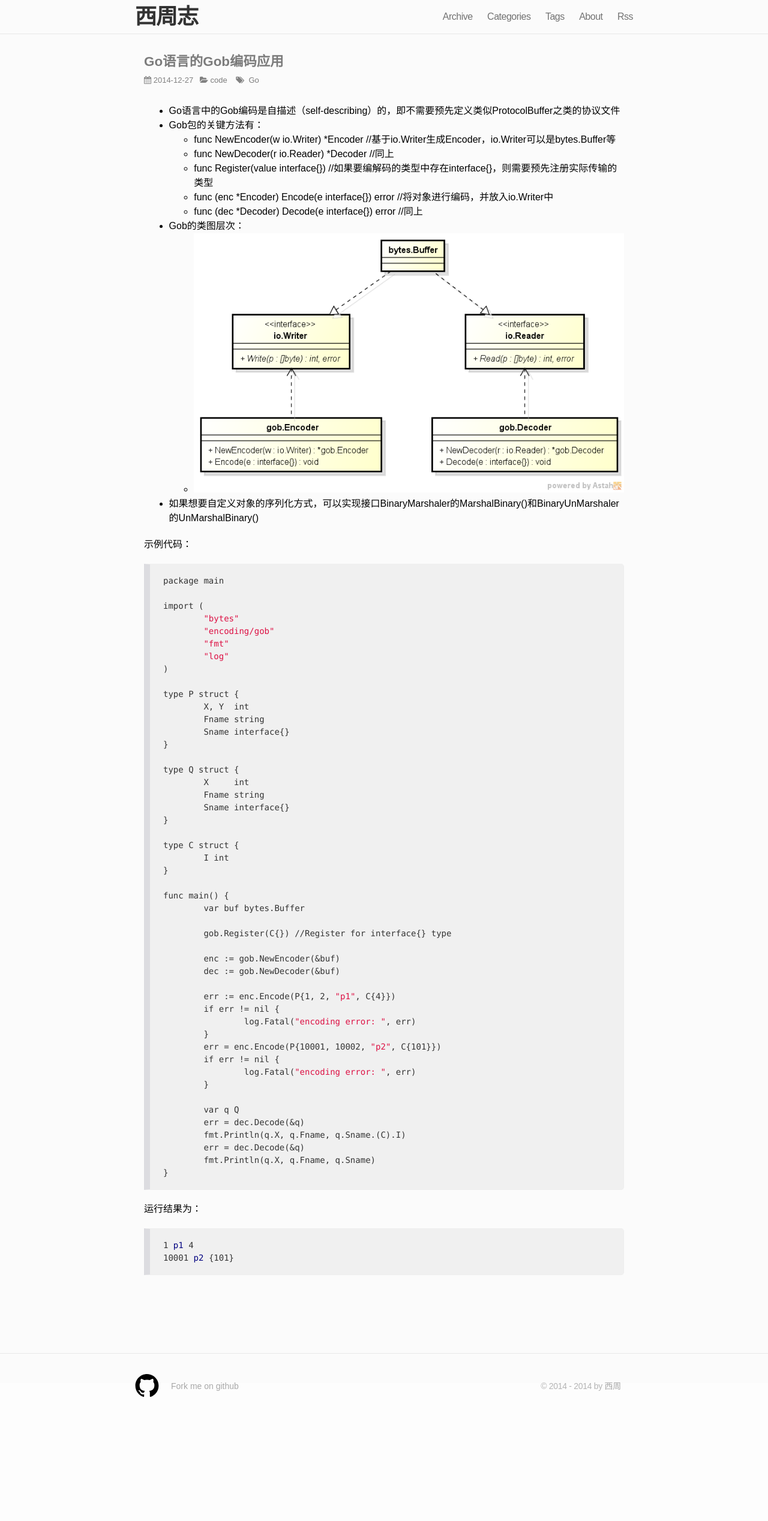
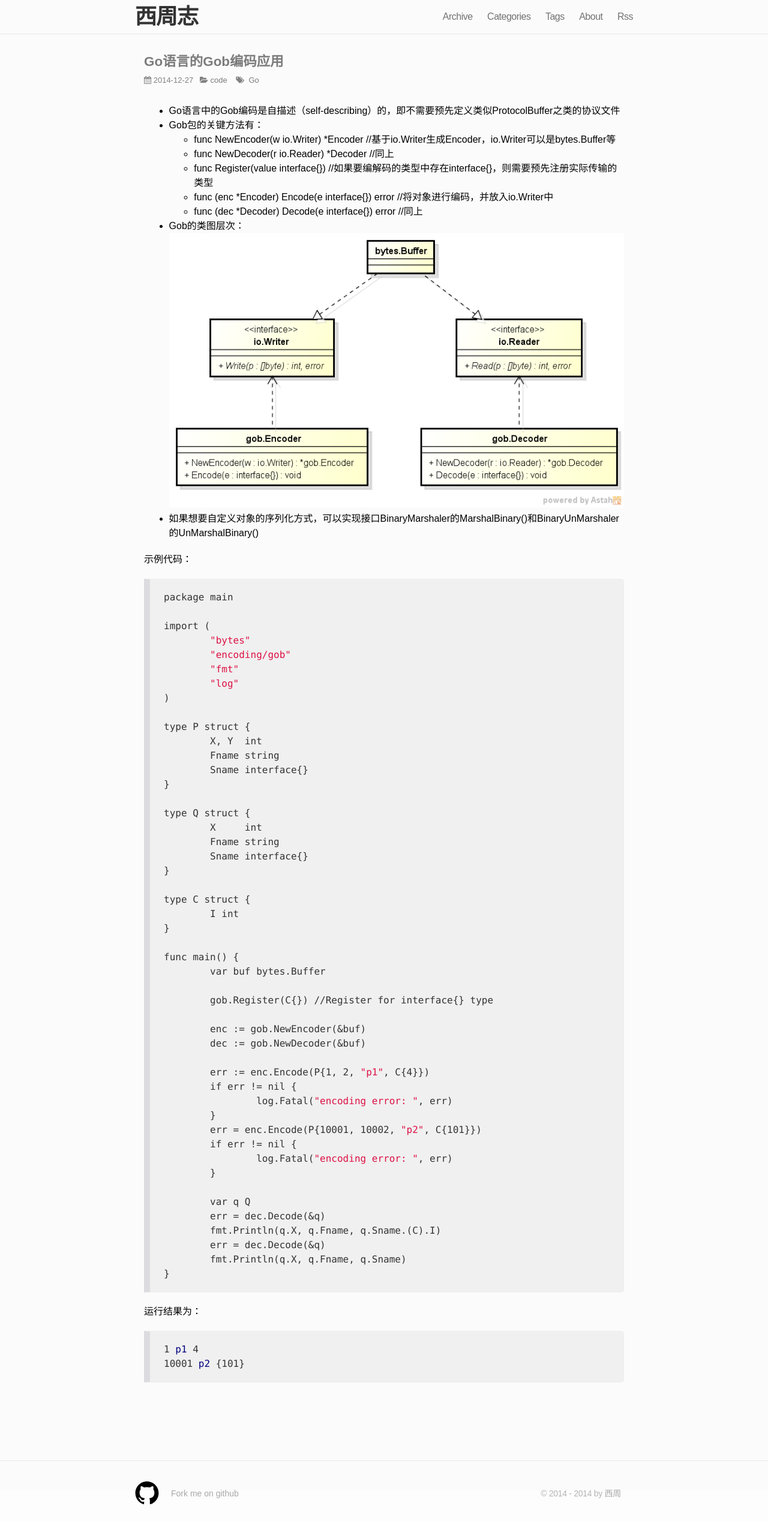
Before and after one commit to joezxy/joezxy.github.io, a Jekyll site: the page built from _posts/2014-12-27-golang-gob.md, in a window 1280 px wide. Shown: the whole page at 60% size. Built offline with Jekyll 4.4.1, drawn with Linux system fonts in a browser that asks for light colours; nearby versions of some CDN libraries; Markdown is read by kramdown in place of the engine named in the settings; comment, search, counter and statistics services are not loaded; before the commit the page ends 2357 px from its top, so only the background shows below that.

Commit message:
change format

````diff
--- a/_posts/2014-12-27-golang-gob.md
+++ b/_posts/2014-12-27-golang-gob.md
@@ -12,13 +12,12 @@
 	* func Register(value interface{})			//如果要编解码的类型中存在interface{}，则需要预先注册实际传输的类型
 	* func (enc *Encoder) Encode(e interface{}) error	//将对象进行编码，并放入io.Writer中
 	* func (dec *Decoder) Decode(e interface{}) error	//同上
-* Gob的类图层次：
-	* ![Gob Encoding](https://raw.githubusercontent.com/joezxy/joezxy.github.io/master/_img/20141227_gob_encoding.png)
+* Gob的类图层次：![Gob Encoding](https://raw.githubusercontent.com/joezxy/joezxy.github.io/master/_img/20141227_gob_encoding.png)
 * 如果想要自定义对象的序列化方式，可以实现接口BinaryMarshaler的MarshalBinary()和BinaryUnMarshaler的UnMarshalBinary()
 
 示例代码：
 
-```
+```Go
 package main
 
 import (
@@ -70,7 +69,8 @@
 ```
 
 运行结果为：
-```
+
+```ShellSession
 1 p1 4
 10001 p2 {101}
 ```
````
